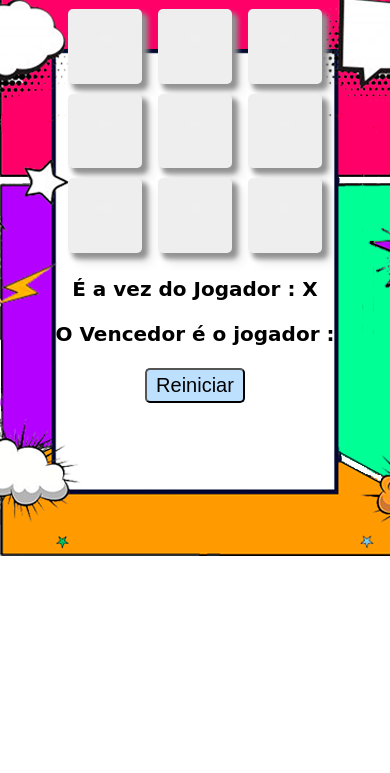
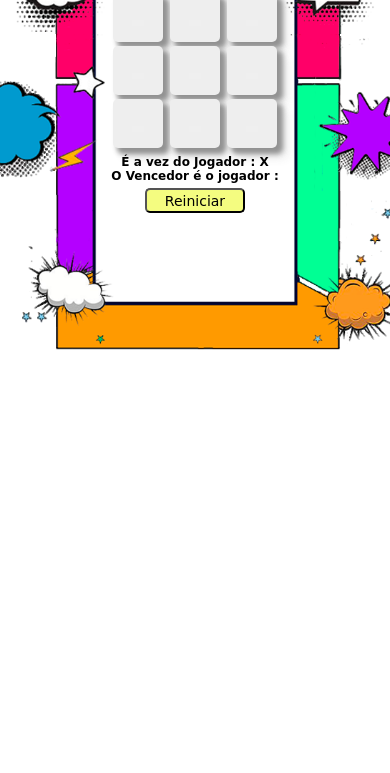
Before and after one commit to Sandra-Silva-Santos/Jogo-da-Velha, a plain HTML site: page index.html in a window 390 px wide. Shown: the part 71-844 px from the top of the page. Drawn offline with Linux system fonts and the light colour scheme; a web font is replaced by a local one.

Commit message:
Update style.css

```diff
--- a/css/style.css
+++ b/css/style.css
@@ -1,19 +1,25 @@
 body {
-    margin: 0;
+    display: flex;
+    flex-direction: column;
     text-align: center;
     font-family: 'Creepster', cursive;
     font-family: 'Henny Penny', cursive;
     font-weight: 700;
-    font-size: 15px;
+    font-size: 12px;
     background-image: url(../img/velha.png);
     background-repeat: no-repeat;
-    background-position: center;
-    background-attachment: fixed;
+    background-position-x: center;
+}
+
+h1 {
+    font-size: 28px;
+    margin: 20px;
+
 }
 
 .quadrado {
-    width: 65px;
-    height: 65px;
+    width: 55px;
+    height: 55px;
     text-align: center;
     background: #eee;
     display: inline-block;
@@ -24,7 +30,6 @@ body {
 }
 
 div .quadrado {
-    background-origin: padding-box;
     color: rgba(255, 255, 255, 0.1);
     border-radius: 5px;
     box-shadow: 5px 5px 5px 1px rgb(146, 146, 146),
@@ -33,24 +38,99 @@ div .quadrado {
 }
 
 label {
-    font-size: 20px;
+    font-size: 16px;
     font-family: 'Creepster', cursive;
     font-family: 'Henny Penny', cursive;
     font-weight: 700;
 }
 
-.jogador,
-.vencedor {
-    font-size: 30px;
+.jogador {
+    font-size: 25px;
     margin-top: 10px;
 }
 
 button {
-    margin-top: 20px;
+    margin: 20px;
     width: 100px;
     height: 35px;
-    font-size: 20px;
+    font-size: 18px;
     border-radius: 5px;
-    background: rgba(0, 132, 255, 0.253);
+    background: rgb(244, 252, 128);
     cursor: pointer;
+    font-family: 'Henny Penny', cursive;
 }
+
+@media screen and (max-width:700px) {
+    body {
+        background-repeat: no-repeat;
+        background-position-x: center;
+        background-size: 250%;
+    }
+
+    .quadrado {
+        width: 40px;
+        height: 40px;
+        font-size: 40px;
+        margin: calc(1% - 2px);
+    }
+
+    h1 {
+        font-size: 20px;
+        margin: 15px;
+    }
+
+    label {
+        font-size: 12px;
+    }
+
+    .jogador {
+        font-size: 10px;
+        margin-top: 5px;
+    }
+
+    button {
+        margin: 5px;
+        width: 100px;
+        height: 25px;
+        font-size: 14px;
+    }
+}
+
+@media screen and (max-width:359px) {
+    body {
+        background-repeat: no-repeat;
+        background-position-x: center;
+        background-size: 275%;
+    }
+
+    .quadrado {
+        width: 30px;
+        height: 30px;
+        font-size: 30px;
+        margin: calc(1% - 1px);
+
+
+    }
+
+    h1 {
+        font-size: 15px;
+        margin: 16px;
+    }
+
+    label {
+        font-size: 10px;
+
+    }
+
+    button {
+        margin: 2px;
+        width: 100px;
+        height: 22px;
+        font-size: 12px;
+    }
+
+    .jogador {
+        font-size: 10px;
+        margin-top: 10px;
+    }
+}
```
